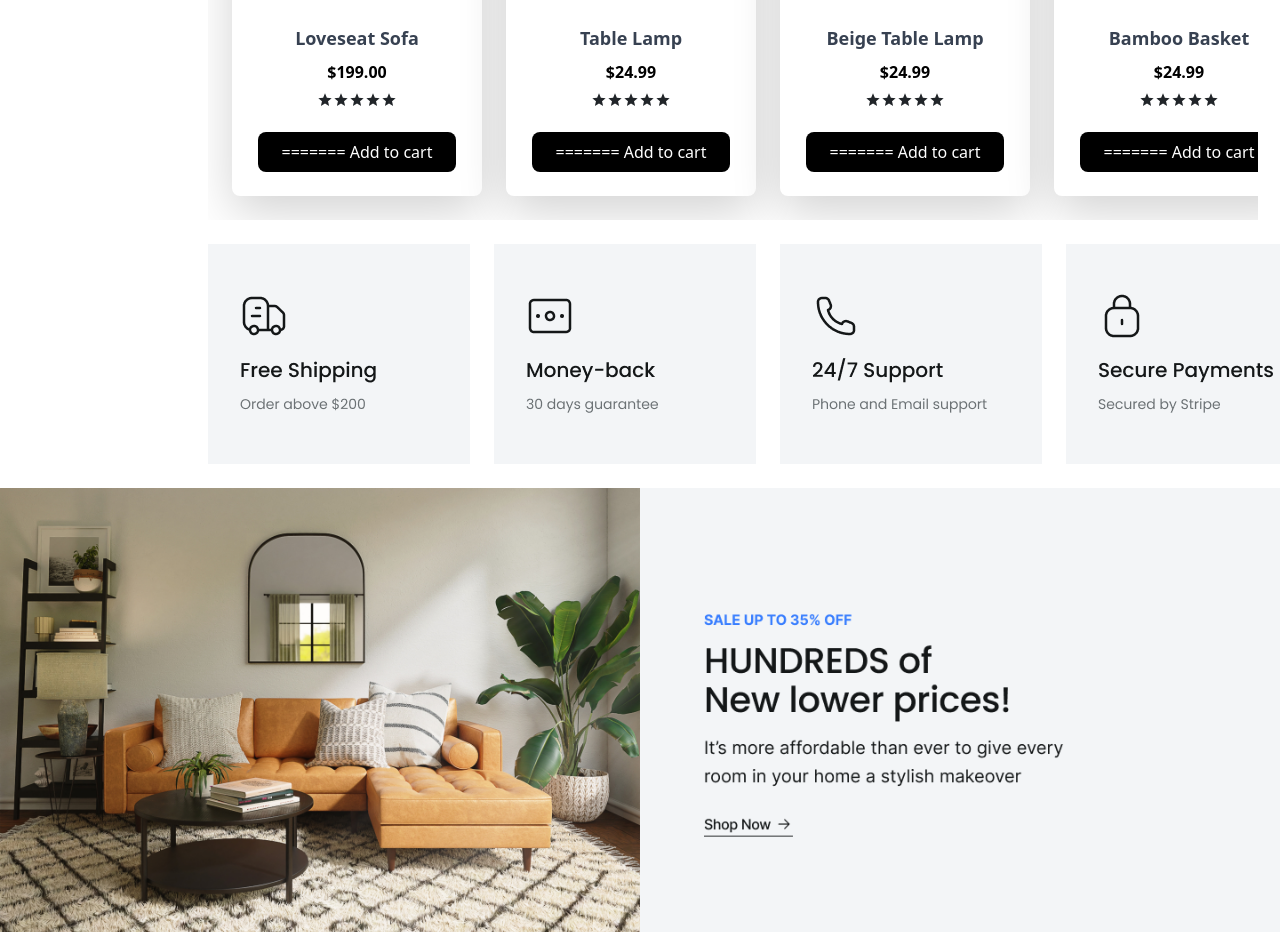
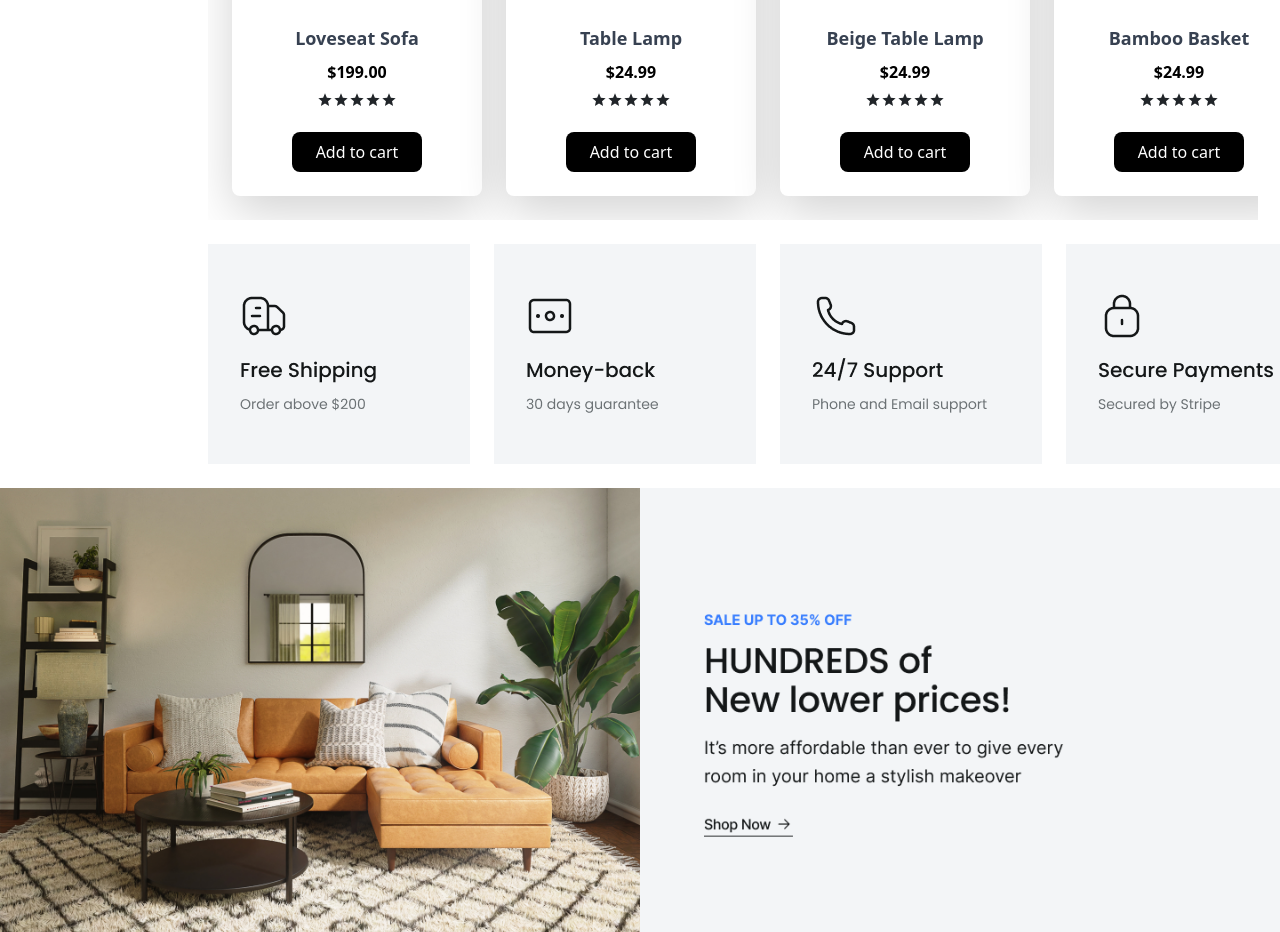
Before and after one commit to amanupadhyay33822/ecommerce-website22, a React (Create React App) app in the folder frontend/: page /home in a window 1280 px wide. Shown: the part 1960-2892 px from the top of the page. Built offline with nearby package versions, Linux system fonts and the light colour scheme; no server answers.

Commit message:
Update Main_page.jsx

```diff
--- a/frontend/src/Pages/Main_page.jsx
+++ b/frontend/src/Pages/Main_page.jsx
@@ -381,7 +381,7 @@ const Main_page = () => {
                       {/* Add to Cart Button */}
 
                       <button className="bg-black text-white px-4 py-2 rounded-lg mt-4" onClick={() => addToCart(product.id, 1)}>
-=======
+
 
 
                         Add to cart
```
